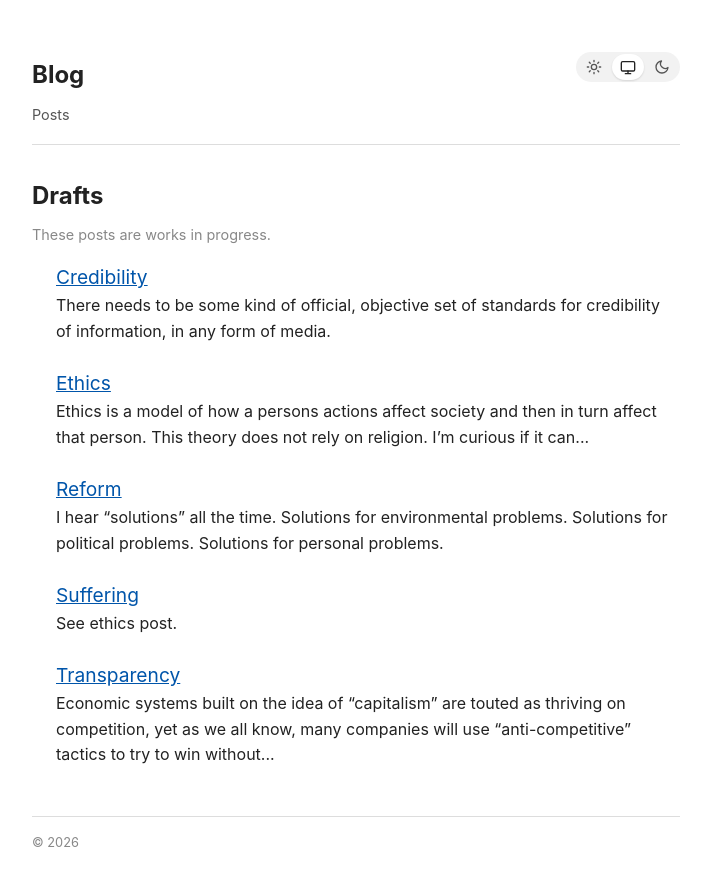
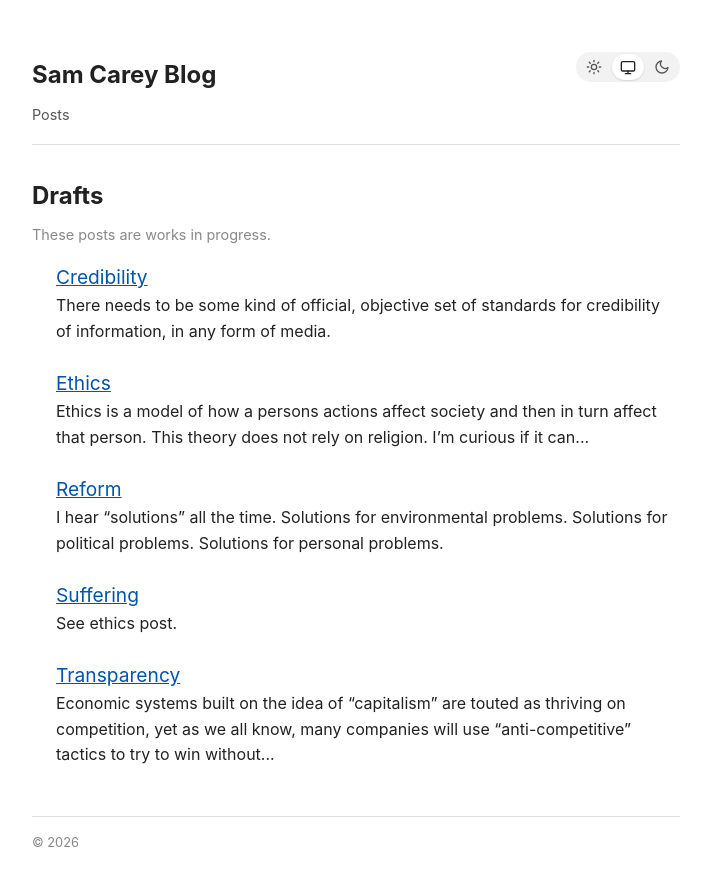
Before and after one commit to samcarey/blog, a Jekyll site: the page built from drafts/index.html, in a window 1280 px wide. Shown: the top 886 px of the page, without its empty margins (284-995 px from the left). Built offline with Jekyll 4.4.1, drawn with Linux system fonts in a browser that asks for light colours.

Commit message:
Set site title to Sam Carey Blog

```diff
--- a/_config.yml
+++ b/_config.yml
@@ -1,4 +1,4 @@
-title: Blog
+title: Sam Carey Blog
 description: Thoughts on society, ethics, and reform
 baseurl: "/blog"
 url: ""
```
